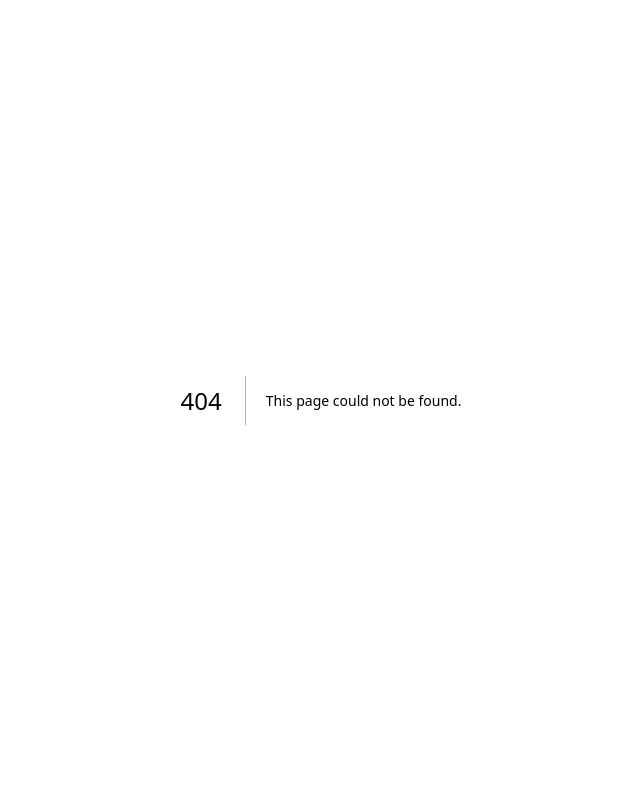
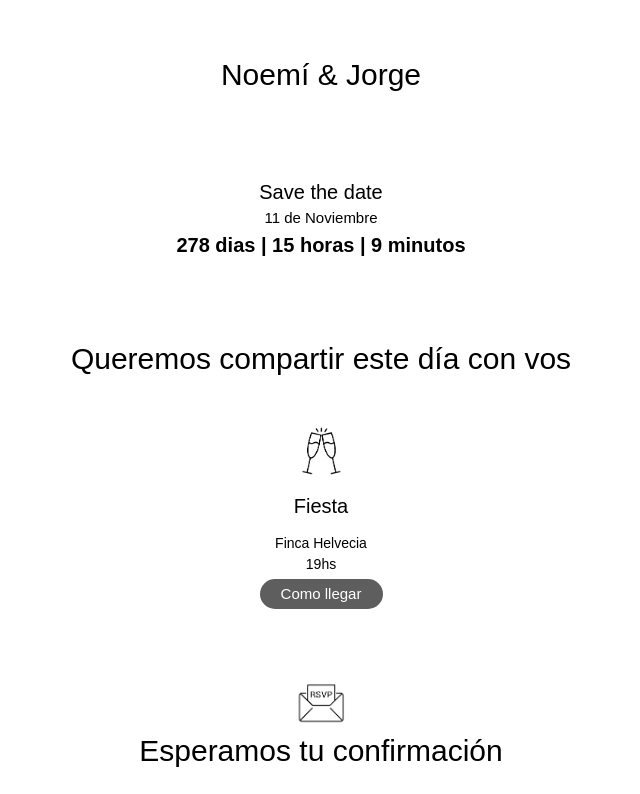
Before and after one commit to Martinasorialanzi/wedPractice, a Next.js app: page /noemiJorge in a window 1280 px wide. Before the commit this address had no page. Shown: the top 794 px of the page, without its empty margins (319-959 px from the left). Built offline with nearby package versions, Linux system fonts and the light colour scheme; a web font is replaced by a local one.

Commit message:
noemi&jorge

```diff
--- a/src/clientes/Jorge&Noemi.jsx
+++ b/src/app/noemiJorge/page.jsx
@@ -3,21 +3,15 @@ import Event from "@/components/event/Event";
 import Banner from "@/components/home/Home";
 import Mas from "@/components/mas/Mas";
 import Regalos from "@/components/regalos/Regalos";
-import imgSquare1 from "../../public/cuad1.jpeg";
-import imgSquare2 from "/public/cuad2.jpeg";
-import imgSquare3 from "/public/cuad3.jpeg";
 
-export default function Home() {
+export default function NoemiJorge() {
   return (
     <main className="flex min-h-screen flex-col items-center justify-between  ">
         <Banner
-        grid
+        grid={false}
         nombres="Noemí & Jorge"
-        fechaCountDown="2 de Noviembre"
-        img1={imgSquare1}
-        img2={imgSquare2}
-        img3={imgSquare3}
-        fechaCounter={"2024-11-02T18:00:00"}
+        fechaCountDown="11 de Noviembre"
+        fechaCounter={"2024-11-30T19:00:00"}
         // sectionClass=""
         // titleClass=""
         // relativeClass=""
@@ -28,13 +22,10 @@ export default function Home() {
         // counterSectionClass=""
       />
       <Event
-        ceremonia
-        lugarCeremonia="Iglesia Nuestra Señora del Valle"
-        linkCeremonia="https://www.google.com/maps/place/Parroquia+Nuestra+Se%C3%B1ora+del+Valle/@-26.815749,-65.293438,16z/data=!4m6!3m5!1s0x942242d62123af13:0xaa2edb3420b1b358!8m2!3d-26.815749!4d-65.293438!16s%2Fg%2F1tfwlfys?hl=es&entry=ttu"
-        horarioCeremonia="17 hs"
+        ceremonia={false}
         fiesta
-        lugarFiesta="San Pablo Country Club"
-        linkFiesta="https://www.google.com/maps/place/Sal%C3%B3n+Country+San+Pablo/@-26.8472055,-65.3262783,17z/data=!3m1!4b1!4m6!3m5!1s0x942243724e3770d3:0x9bd5dce35e9f0452!8m2!3d-26.8472055!4d-65.323698!16s%2Fg%2F11csqg3qvx?hl=es&entry=ttu"
+        lugarFiesta="Finca Helvecia"
+        linkFiesta="https://www.google.com/maps/place/Finca+Helvecia/@-27.229575,-65.3562433,15z/data=!4m6!3m5!1s0x9423b1c826e9a8ed:0x592654f7011510e5!8m2!3d-27.229575!4d-65.3562433!16s%2Fg%2F11sgdmmyl6?entry=ttu&g_ep=EgoyMDI0MDkxNS4wIKXMDSoASAFQAw%3D%3D"
         horarioFiesta="19hs"
         // sectionClass=""
         // titleClass=""
@@ -49,7 +40,7 @@ export default function Home() {
         // buttonFiestaClass=""
       />
        <Confirmation
-        linkConfirmacion="https://example.com/confirmacion"
+        linkConfirmacion="https://docs.google.com/forms/d/e/1FAIpQLSf1aptWb7hcd3I90TI1fmum1xJnhkBgEmdkGx43RZmP8IRG9w/viewform?usp=sf_link"
         // sectionClass=""
         // imageClass=""
         // titleClass=""
@@ -60,7 +51,7 @@ export default function Home() {
         alias="Mi Alias"
         img1="https://i.ibb.co/pb4kXxr/adversal.webp"
         img2="https://i.ibb.co/9pHQws1/Vector.webp"
-        regaloLista={true}
+        regaloLista={false}
         regaloAlias={true}
         // sectionClass=""
         // imageClass=""
@@ -71,8 +62,8 @@ export default function Home() {
         // modalContentClass=""
       />
       <Mas
-        dresscode="Elegante"
-        spotify="https://open.spotify.com/playlist/37i9dQZEVXbMMy2roB9myp?si=_sxc0d_kTNWW32BpyQadcg&pi=u-TONuDD0FSg-u"
+        // dresscode="Elegante"
+        // spotify="https://open.spotify.com/playlist/37i9dQZEVXbMMy2roB9myp?si=_sxc0d_kTNWW32BpyQadcg&pi=u-TONuDD0FSg-u"
         fotos="https://drive.google.com/drive/folders/1NNdkgI-3xKHxj6R2vnVzJo7nKox-GSr5?usp=drive_link"
         // sectionClass=""
         // imageClass=""
--- a/src/app/page.js
+++ b/src/app/page.js
@@ -49,7 +49,7 @@ export default function Home() {
         // buttonFiestaClass=""
       />
        <Confirmation
-        linkConfirmacion="https://example.com/confirmacion"
+        linkConfirmacion="https://docs.google.com/forms/d/e/1FAIpQLScZvrbe-s09VXlI9R-CqH7trlfLHaH_2AgQVfWuelOCFCNOSg/viewform"
         // sectionClass=""
         // imageClass=""
         // titleClass=""
```
